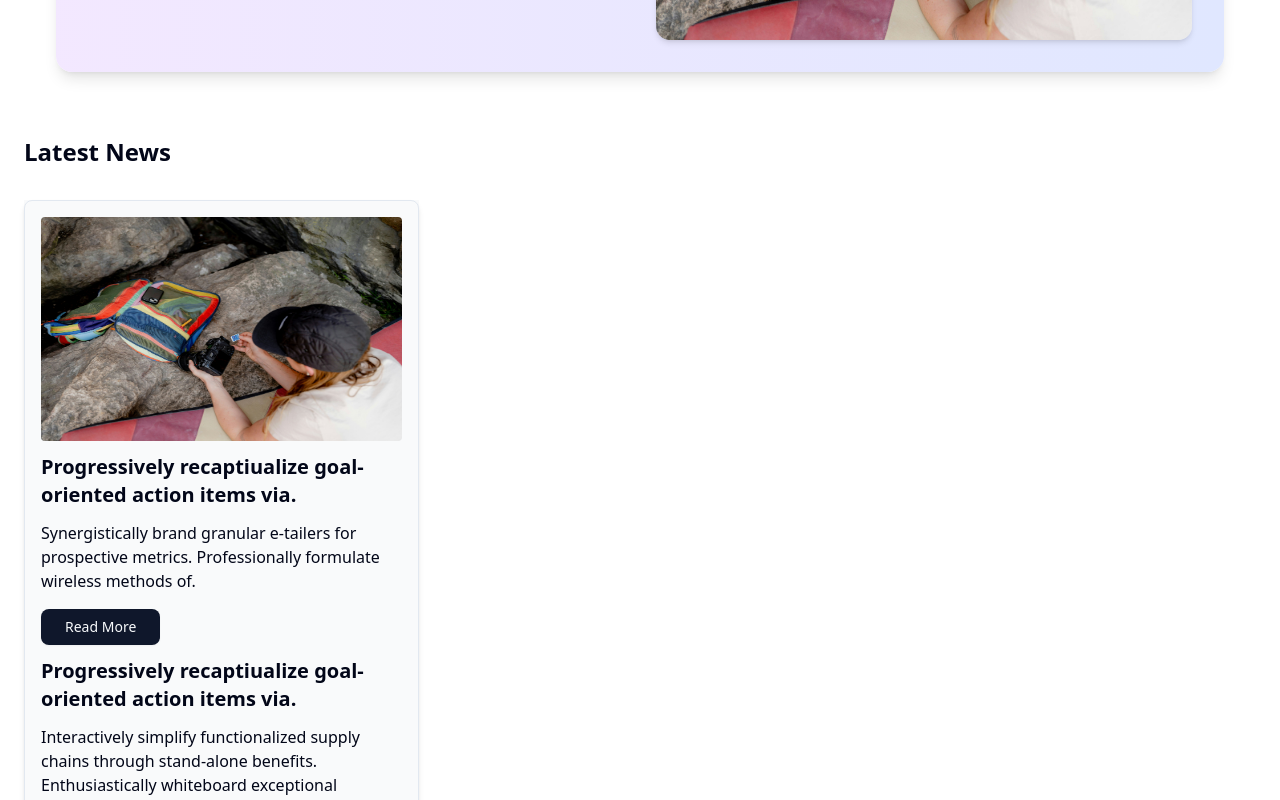
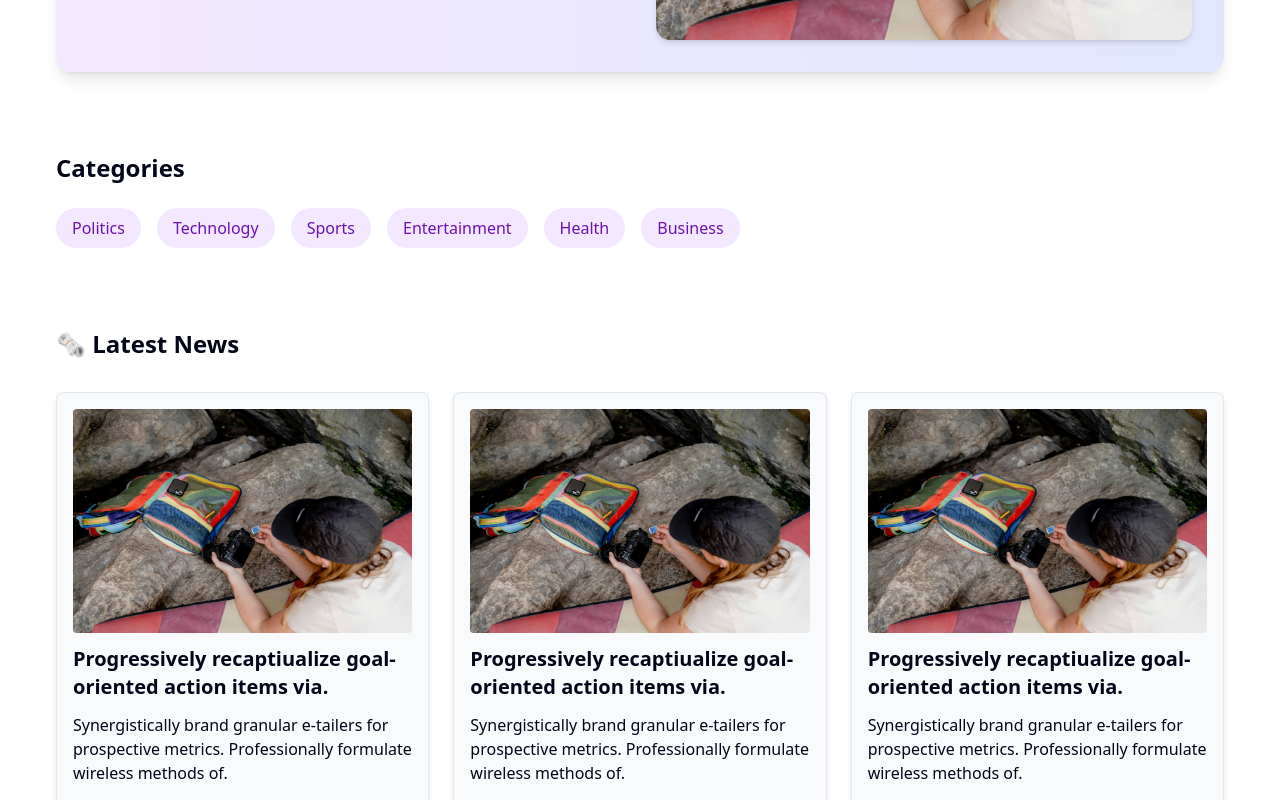
Before and after one commit to Khalid-Saifullaha/next-news-portal, a Next.js app: page / in a window 1280 px wide. Shown: the part 1140-1940 px from the top of the page. Built offline with nearby package versions, Linux system fonts and the light colour scheme.

Commit message:
feat: add featured section, categories, latest news, newsletter, testimonials, and CTA to home page

```diff
--- a/src/app/page.tsx
+++ b/src/app/page.tsx
@@ -8,6 +8,7 @@ export default function Home() {
     <div className="py-12">
       <Banner />
 
+      {/* Featured Section */}
       <div className="my-16 px-4 md:px-8">
         <h2 className="text-3xl font-bold text-center mb-10 text-purple-700">
           🌟 Featured
@@ -27,7 +28,6 @@ export default function Home() {
               Read More
             </button>
           </div>
-
           <div className="flex-1">
             <Image
               src={newsImage}
@@ -38,11 +38,98 @@ export default function Home() {
         </div>
       </div>
 
+      {/* Categories */}
+      <div className="my-20 px-4 md:px-8">
+        <h2 className="text-2xl font-bold mb-6">Categories</h2>
+        <div className="flex flex-wrap gap-4">
+          {[
+            "Politics",
+            "Technology",
+            "Sports",
+            "Entertainment",
+            "Health",
+            "Business",
+          ].map((category) => (
+            <span
+              key={category}
+              className="bg-purple-100 text-purple-800 px-4 py-2 rounded-full font-medium hover:bg-purple-200 transition"
+            >
+              {category}
+            </span>
+          ))}
+        </div>
+      </div>
+
       {/* Latest News */}
-      <div className="my-12">
-        <h2 className="text-2xl font-bold mb-8">Latest News</h2>
+      <div className="my-12 px-4 md:px-8">
+        <h2 className="text-2xl font-bold mb-8">🗞 Latest News</h2>
         <div className="grid grid-cols-1 md:grid-cols-2 lg:grid-cols-3 gap-6">
           <NewsCard />
+          <NewsCard />
+          <NewsCard />
+        </div>
+      </div>
+
+      {/* Newsletter */}
+      <div className="my-20 bg-indigo-50 px-4 md:px-8 py-12 rounded-xl text-center">
+        <h2 className="text-2xl font-bold mb-4 text-gray-800">
+          Subscribe to Our Newsletter
+        </h2>
+        <p className="text-gray-600 mb-6">
+          Get the latest news, updates, and articles directly in your inbox.
+        </p>
+        <form className="flex flex-col sm:flex-row items-center justify-center gap-4 max-w-xl mx-auto">
+          <input
+            type="email"
+            placeholder="Enter your email"
+            className="w-full sm:flex-1 px-4 py-2 border rounded-lg focus:outline-none focus:ring-2 focus:ring-purple-400"
+          />
+          <button
+            type="submit"
+            className="bg-purple-600 text-white px-6 py-2 rounded-lg hover:bg-purple-700 transition"
+          >
+            Subscribe
+          </button>
+        </form>
+      </div>
+
+      {/* Testimonials */}
+      <div className="my-20 px-4 md:px-8">
+        <h2 className="text-2xl font-bold mb-8 text-center">
+          💬 What Readers Say
+        </h2>
+        <div className="grid md:grid-cols-2 gap-6">
+          {[
+            {
+              name: "Ayesha Rahman",
+              feedback:
+                "This news portal keeps me informed every day. Love the clean UI and informative content!",
+            },
+            {
+              name: "Rahim Uddin",
+              feedback:
+                "I find all trending news here first before anywhere else. Highly recommended!",
+            },
+          ].map((item, index) => (
+            <div key={index} className="bg-white shadow-md p-6 rounded-xl">
+              <p className="text-gray-700 mb-2">“{item.feedback}”</p>
+              <span className="text-sm text-gray-500">- {item.name}</span>
+            </div>
+          ))}
+        </div>
+      </div>
+
+      {/* Call to Action */}
+      <div className="my-20 px-4 md:px-8">
+        <div className="bg-gradient-to-r from-purple-500 to-indigo-600 text-white p-10 rounded-2xl text-center">
+          <h2 className="text-2xl font-bold mb-4">Want to Contribute?</h2>
+          <p className="mb-6">
+            Join our community of writers and news enthusiasts. Share your voice
+            today!
+          </p>
+          <button className="bg-white text-purple-700 font-semibold px-6 py-2 rounded-full hover:bg-gray-100 transition">
+            Become a Contributor
+          </button>
         </div>
       </div>
     </div>
```
